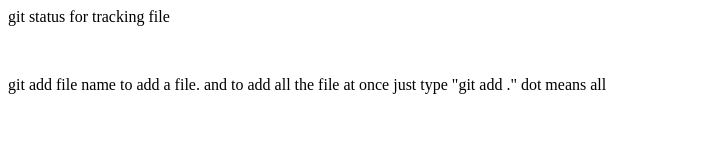
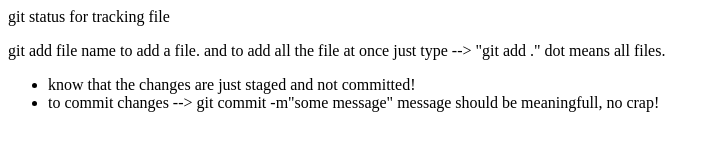
Before and after one commit to shahmeenmatloob/demo, a plain HTML site: page index.html in a window 1280 px wide. Shown: the whole page, without its empty margins (0-720 px from the left). Drawn offline with Linux system fonts and the light colour scheme.

Commit message:
add new paragraph

```diff
--- a/index.html
+++ b/index.html
@@ -1,3 +1,6 @@
 <p>git status for tracking file</p>
-<br>
-<p>git add file name to add a file. and to add all the file at once just type "git add ." dot means all</p>
+<p>git add file name to add a file. and to add all the file at once just type --> "git add ." dot means all files.</p>
+<ul>
+  <li>know that the changes are just staged and not committed!</li>
+  <li>to commit changes -->  git commit -m"some message" message should be meaningfull, no crap!</li>
+</ul>
```
